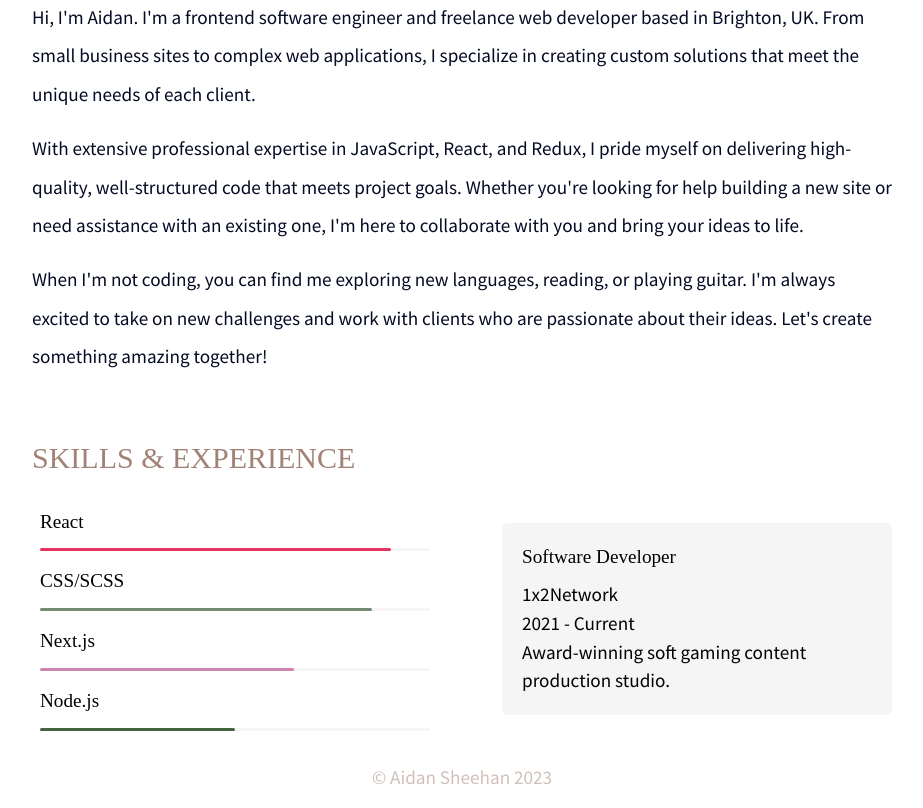
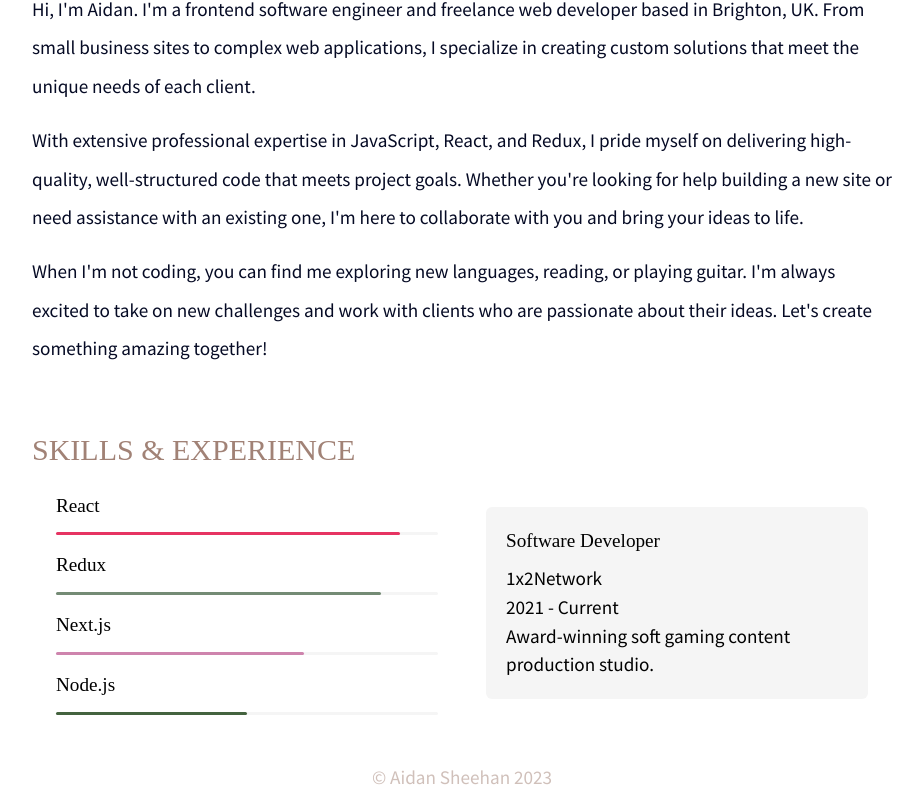
Before and after one commit to aidansheehan/portfolio, a React (Create React App) app: page / in a window 1280 px wide. Shown: the part 858-1666 px from the top of the page, without its empty margins (178-1101 px from the left). Built offline with nearby package versions, Linux system fonts and the light colour scheme; the HTML template or start-up script is replaced by a standard one; a web font is replaced by a local one.

Commit message:
skills new: styling adjustments

```diff
--- a/src/components/skills/skill-bar.jsx
+++ b/src/components/skills/skill-bar.jsx
@@ -7,7 +7,7 @@ const SkillBarComponent = (props) => {
     console.log(name, percentage, color)
 
     return (
-        <div className='w-full m-2'>
+        <div className='w-full my-2'>
             <div className='mb-3 font-playfairDisplay' >{name}</div>
             <div className='w-full h-[3px] bg-secondary rounded-md'>
                 <div className='h-full rounded-md' style={{backgroundColor: color, width: `${percentage}%`}} ></div>
--- a/src/components/skills/skills.jsx
+++ b/src/components/skills/skills.jsx
@@ -23,7 +23,7 @@ const SkillsComponent = () => {
             color: '#E63462'
         },
         {
-            name: 'CSS/SCSS',
+            name: 'Redux',
             percentage: 85,
             color: '#748B75'
         },
@@ -43,9 +43,9 @@ const SkillsComponent = () => {
         <div className='CONTENT'>
             <TitleComponent text='skills & experience' />
 
-            <div className='flex flex-row gap-20 items-center' >
+            <div className='flex flex-col items-center md:flex-row' >
 
-                <div className='flex flex-col w-1/2'>
+                <div className='flex flex-col w-full px-6 pb-4 md:w-1/2'>
                         {
                             SKILLS_CONSTANT.map((s_, i_) => (
                                 <SkillBarComponent key={i_} name={s_.name} percentage={s_.percentage} color={s_.color} />
@@ -53,7 +53,7 @@ const SkillsComponent = () => {
                         }
                     </div>
 
-                <div className='flex flex-col w-1/2'>
+                <div className='flex flex-col w-full px-6 pb-4 md:w-1/2'>
                         {
                             EXPERIENCE_CONSTANT.map((e_, i_) => (
                                 <ExperienceComponent key={i_} role={e_.role} company={e_.company} dates={e_.dates} description={e_.description} />
--- a/src/components/title.jsx
+++ b/src/components/title.jsx
@@ -6,7 +6,7 @@ const TitleComponent = (props) => {
     const { text } = props
 
     return (
-        <div className='pt-12 pb-6' >
+        <div className='pt-12 pb-4' >
             <h2 className="text-3xl text-accent font-playfairDisplay uppercase" >{text}</h2>
         </div>
     );
```
Lines whose indentation alone changed are shown as unchanged.
